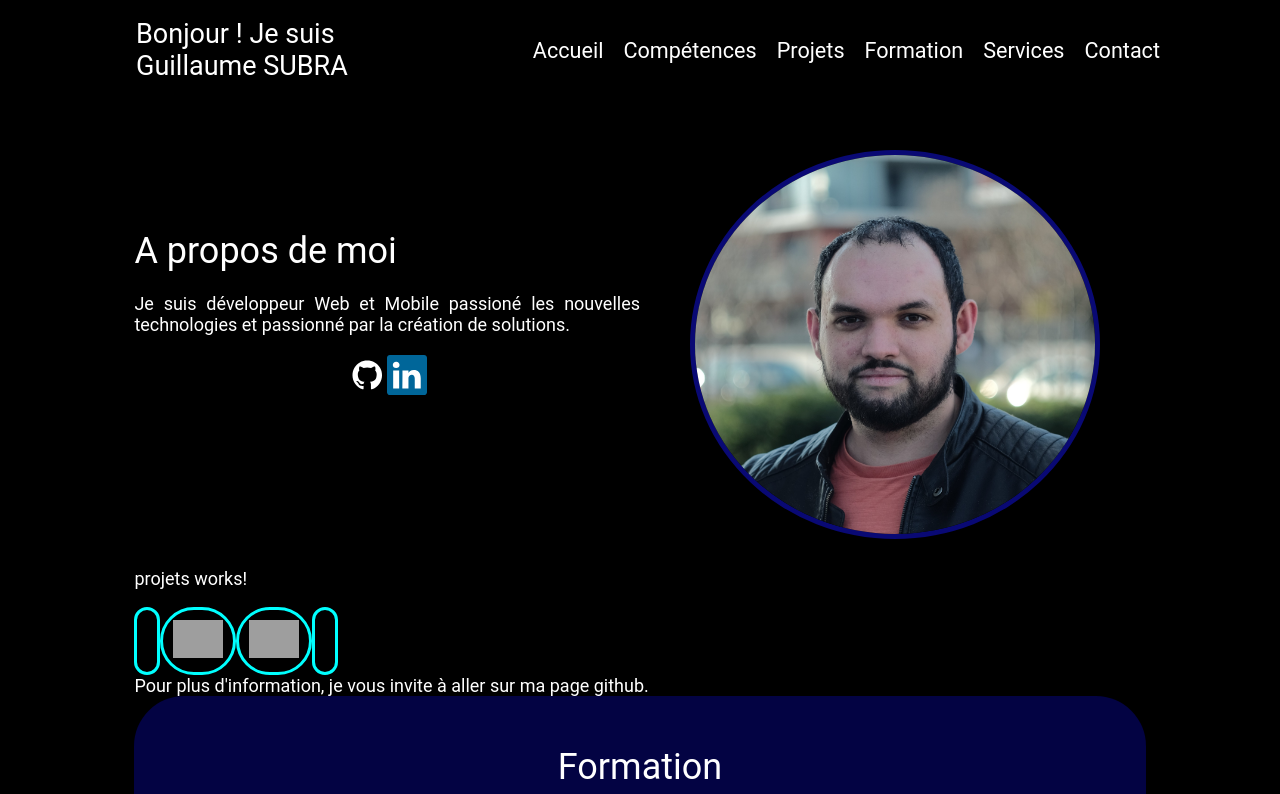
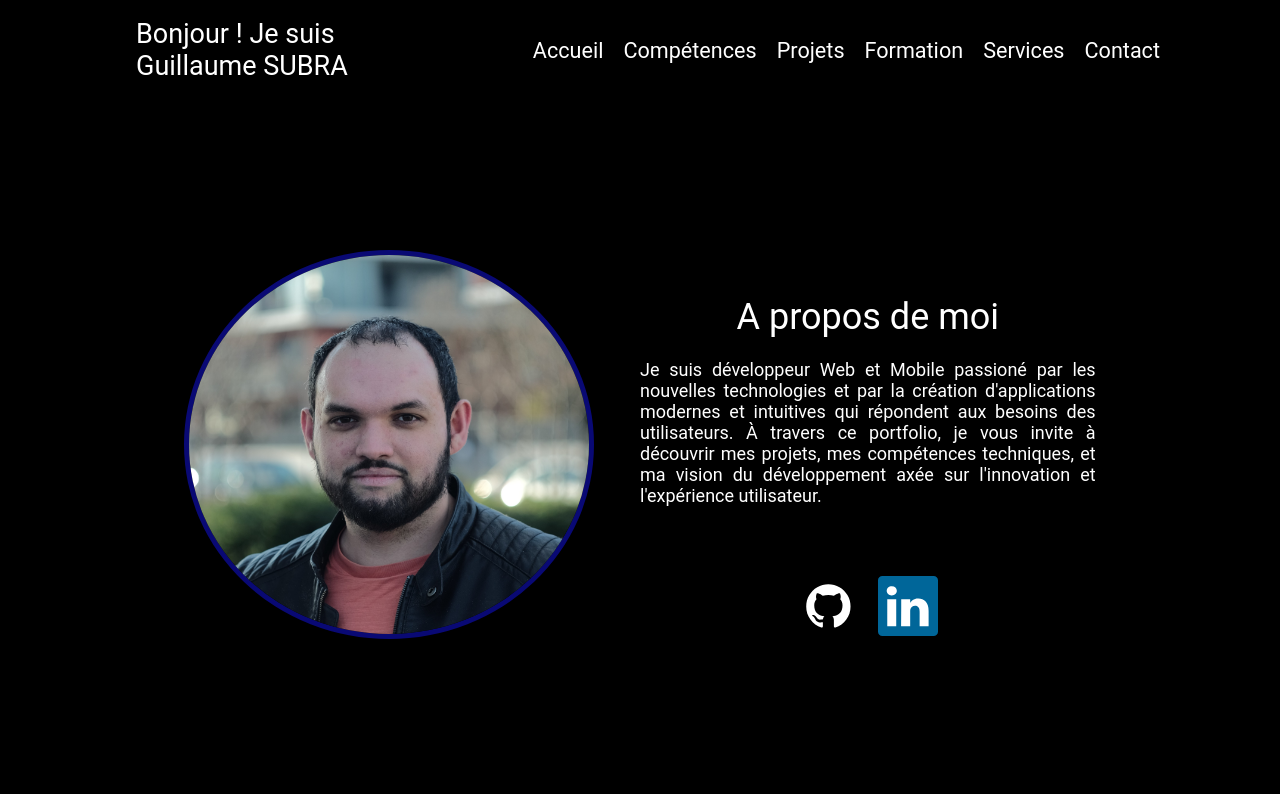
Before and after one commit to GuillaumeSUBRA1/portfolio, an Angular app: page / in a window 1280 px wide. Shown: the top 794 px of the page. Built offline with nearby package versions, Linux system fonts and the light colour scheme; grey boxes are pictures that could not be loaded.

Commit message:
update home

```diff
--- a/src/app/home/home.component.html
+++ b/src/app/home/home.component.html
@@ -1,14 +1,15 @@
 <div class="home">
-  <div class="info">
-    <div class="about">A propos de moi</div> <br>
-    Je suis développeur Web et Mobile passioné les nouvelles technologies et passionné par la création de solutions.<br>
-
-    <div class="icons">
-      <a class="icon" href="https://github.com/GuillaumeSUBRA1"><img [src]="'/assets/icons/sites/github.svg'" alt="github"></a>
-      <a class="icon" href="https://www.linkedin.com/in/guillaume-subra-622689139"><img [src]="'/assets/icons/sites/linkedin.svg'" alt="linkedin"></a>
-    </div>
-  </div>
   <div class="image">
     <img [src]="'/assets/images/moi.jpg'" alt="image">
   </div>
+  <div class="info">
+    <div class="about">A propos de moi</div> <br>
+    Je suis développeur Web et Mobile passioné par les nouvelles technologies et par la création d'applications modernes et intuitives qui répondent aux besoins des utilisateurs.
+    À travers ce portfolio, je vous invite à découvrir mes projets, mes compétences techniques, et ma vision du développement axée sur l'innovation et l'expérience utilisateur.<br>
+
+    <div class="icons">
+      <a class="icon" target="_blank" href="https://github.com/GuillaumeSUBRA1"><img [src]="'/assets/icons/sites/github.svg'" alt="github"></a>
+      <a class="icon" target="_blank" href="https://www.linkedin.com/in/guillaume-subra-622689139"><img [src]="'/assets/icons/sites/linkedin.svg'" alt="linkedin"></a>
+    </div>
+  </div>
 </div>
--- a/src/app/home/home.component.scss
+++ b/src/app/home/home.component.scss
@@ -1,12 +1,9 @@
 @media (max-width: 600px) {
     .home {
-        margin-top: 150px;
-        height: fit-content;
-        background: var(--background);
 
         .info,
         .image {
-            width: 100%;
+            max-width: 100%;
             text-align: center;
         }
 
@@ -18,14 +15,9 @@
         }
 
         .image {
-
             img {
                 max-width: 200px;
                 max-height: 200px;
-                border-radius: 100%;
-                border: 5px solid rgb(9, 9, 116);
-                box-shadow: 5px 5px 10px rgba(0, 0, 0, 0.5);
-                filter: drop-shadow(0 0 10px var(--color));
             }
         }
     }
@@ -33,13 +25,9 @@
 
 @media (min-width: 601px) and (max-width: 1200px) {
     .home {
-        margin-top: 150px;
-        height: 400px;
-        background: var(--background);
-
         .info,
         .image {
-            width: 100%;
+            max-width: 100%;
             text-align: center;
         }
 
@@ -54,10 +42,6 @@
             img {
                 max-width: 400px;
                 max-height: 400px;
-                border-radius: 100%;
-                border: 5px solid rgb(9, 9, 116);
-                box-shadow: 5px 5px 10px rgba(0, 0, 0, 0.5);
-                filter: drop-shadow(0 0 10px var(--color));
             }
         }
     }
@@ -65,44 +49,51 @@
 
 @media (min-width: 1201px) {
     .home {
-        margin-top: 150px;
-        height: 400px;
-        background: var(--background);
         display: flex;
 
-        .info,
-        .image {
-            width: 50%;
-        }
-
         .info {
-            height: 60%;
+            max-width: 100%;
+            height: 300px;
             font-size: 1em;
             text-align: justify;
             align-self: center;
             justify-content: center;
+
+            .about {
+                font-size: 2em;
+            }
         }
 
         .image {
+            max-width: 50%;
+
             img {
-                margin-left: 50px;
+                margin-right: 50px;
                 max-width: 400px;
                 max-height: 400px;
-                border-radius: 100%;
-                border: 5px solid rgb(9, 9, 116);
-                box-shadow: 5px 5px 10px rgba(0, 0, 0, 0.5);
-                filter: drop-shadow(0 0 10px var(--color));
             }
         }
     }
 }
 
-.about{
-    font-size: 2em;
+strong {
+    color: rgb(104, 104, 235);
 }
 
-strong {
-    color: rgb(104, 104, 235);
+
+.home {
+    height: fit-content;
+    margin-top: 200px;
+    margin-bottom: 100px;
+    max-width: 100%;
+    flex-grow: 1;
+    background: var(--component-background-color);
+    padding: 50px;
+    border-radius: 50px;
+
+    .info {
+        .about{
+            text-align: center;
         }
 
         .icons {
@@ -111,12 +102,29 @@ strong {
             justify-content: space-between;
             text-align: center;
 
-    .icon {
+            a {
                 cursor: pointer;
 
                 img {
-            max-width: 40px;
-            max-height: 40px;
+                    margin: 50px 10px;
+                    max-width: 60px;
+                    max-height: 60px;
+                    transition: all 0.3s ease-in-out;
+
+                    &:hover {
+                        transform: scale(1.2);
                     }
                 }
             }
+        }
+    }
+
+    .image {
+        img {
+            border-radius: 100%;
+            border: 5px solid rgb(9, 9, 116);
+            box-shadow: 5px 5px 10px rgba(0, 0, 0, 0.5);
+            filter: drop-shadow(0 0 10px var(--color));
+        }
+    }
+}
```
Lines whose indentation alone changed are shown as unchanged.
